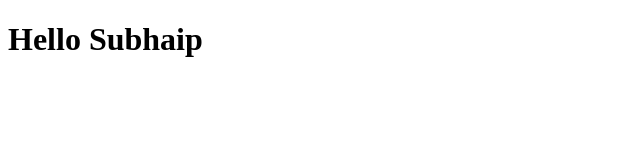
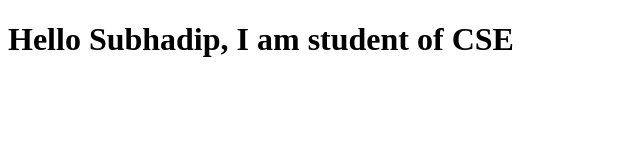
Before and after one commit to Subhadip-Layek/coursera.webdev.proect, a plain HTML site: page site/index.html in a window 1280 px wide. Shown: the whole page, without its empty margins (0-640 px from the left). Drawn offline with Linux system fonts and the light colour scheme.

Commit message:
Small Additio in our page

```diff
--- a/site/index.html
+++ b/site/index.html
@@ -4,6 +4,6 @@
 	<title>HI SUBHADIP</title>
 </head>
 <body>
-<h1>Hello Subhaip<h1/>
+<h1>Hello Subhadip, I am student of CSE<h1/>
 </body>
 </html>
```
